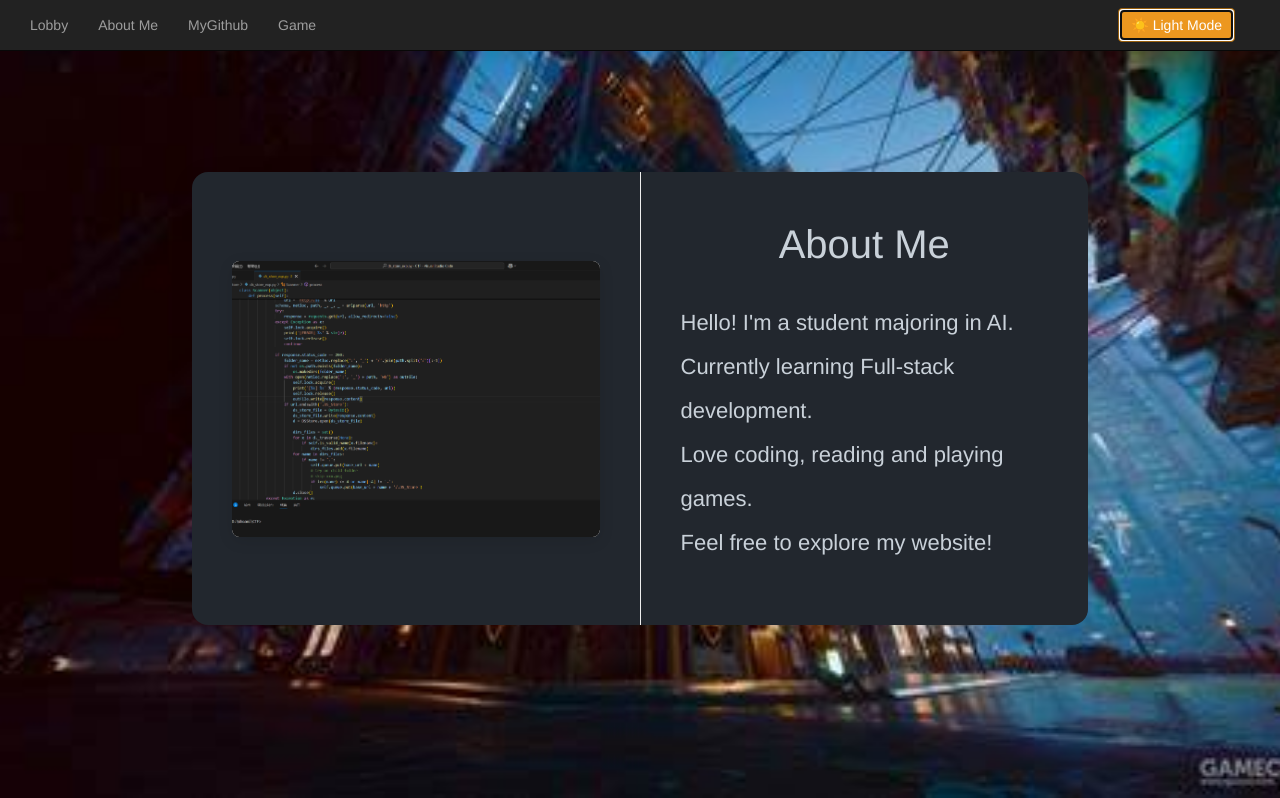
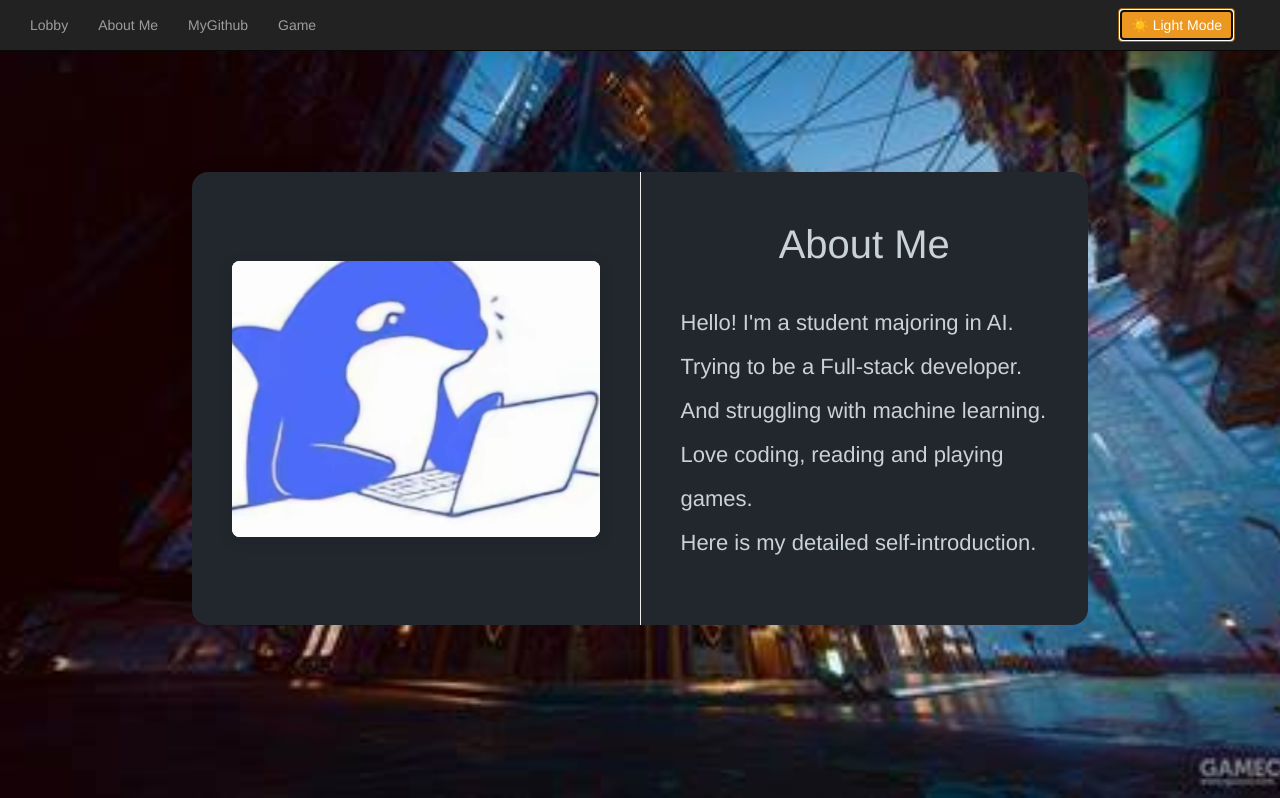
Before and after one commit to MCandOTHER/WebCoursework-NoBootstrapVersion, a website: page public/about.html in a window 1280 px wide. Both pictures are taken after a click on the button "🌙 Dark Mode". Shown: the top 798 px of the page. Drawn offline with nearby package versions, Linux system fonts and the light colour scheme.

Commit message:
增加了js内能被darkmode影响的id

```diff
--- a/public/about.html
+++ b/public/about.html
@@ -42,10 +42,37 @@
     </div>
   </nav>
 
-  <!-- CTF简要介绍 -->
+  <!-- 头像与简要介绍 -->
   <div class="scroll-trigger"
     style="position: relative; display: flex; justify-content: center; align-items: center; z-index: 1; pointer-events: none; margin-top: 8%;">
     <div id="introCard" class="animate-element"
+      style="pointer-events: auto; border-radius:16px; box-shadow:0 4px 24px rgba(0,0,0,0.08); width:70%; max-width:1000px; min-height:450px; display:flex; flex-direction:row; overflow:hidden; transition:background 0.3s, color 0.3s; font-size:36px;">
+      <!-- 左侧图片部分 -->
+      <div
+        style="flex:1; padding:50px 40px; border-right:1px solid #eee; display:flex; flex-direction:column; justify-content:center; align-items:center;">
+        <div class="image-container" style="width:100%;">
+          <img src="img/WeChat.jpg" alt="微信头像" class="focus-image" style="width:100%; height:320px; object-fit:cover;">
+        </div>
+      </div>
+      <!-- 右侧文本部分 -->
+      <div
+        style="flex:1; padding:50px 40px; display:flex; flex-direction:column; justify-content:center; align-items:center;">
+        <h2 style="margin-top:0; text-align:center; width:100%; font-size:40px; margin-bottom:35px;">About Me</h2>
+        <p style="font-size:22px; line-height:2;">
+          Hello! I'm a student majoring in AI.<br>
+          Trying to be a Full-stack developer.<br>
+          And struggling with machine learning.<br>
+          Love coding, reading and playing games.<br>
+          Here is my detailed self-introduction.<br>
+        </p>
+      </div>
+    </div>
+  </div>
+
+  <!-- CTF简要介绍 -->
+  <div class="scroll-trigger"
+    style="position: relative; display: flex; justify-content: center; align-items: center; z-index: 1; pointer-events: none; margin-top: 20%;">
+    <div id="ctfCard" class="animate-element"
       style="pointer-events: auto; border-radius:16px; box-shadow:0 4px 24px rgba(0,0,0,0.08); width:70%; max-width:1000px; min-height:450px; display:flex; flex-direction:row; overflow:hidden; transition:background 0.3s, color 0.3s; font-size:36px;">
       <!-- 左侧图片部分 -->
       <div
@@ -57,16 +84,15 @@
       <!-- 右侧文本部分 -->
       <div
         style="flex:1; padding:50px 40px; display:flex; flex-direction:column; justify-content:center; align-items:center;">
-        <h2 style="margin-top:0; text-align:center; width:100%; font-size:40px; margin-bottom:35px;">About Me</h2>
+        <h2 style="margin-top:0; text-align:center; width:100%; font-size:40px; margin-bottom:35px;">CTF is a hard for
+          me</h2>
         <p style="font-size:22px; line-height:2;">
-          Hello! I'm a student majoring in AI.<br>
-          Currently learning Full-stack development.<br>
-          Love coding, reading and playing games.<br>
-          Feel free to explore my website!
+
         </p>
       </div>
     </div>
   </div>
+
 
   <!-- 添加更多需要动画的块 -->
   <div class="scroll-trigger" style="margin-top: 50px;">
--- a/public/js/scripts.js
+++ b/public/js/scripts.js
@@ -13,6 +13,10 @@ function setDarkMode(on) {
   // 保存主题偏好到 localStorage
   localStorage.setItem('darkMode', on);
 
+  const cards = document.querySelectorAll('.intro-card');
+  const introCard = document.querySelector('#introCard');
+  const ctfCard = document.querySelector('#ctfCard');  // 添加新卡片选择器
+
   if (on) {
     document.body.classList.remove('light-mode');
     document.body.classList.add('dark-mode');
@@ -23,6 +27,18 @@ function setDarkMode(on) {
     btn.classList.add('btn-warning');
     introCard.style.background = CardDarkBg;
     introCard.style.color = DarkText;
+    if (introCard) {
+      introCard.style.background = CardDarkBg;
+      introCard.style.color = DarkText;
+    }
+    if (ctfCard) {  // 添加对新卡片的处理
+      ctfCard.style.background = CardDarkBg;
+      ctfCard.style.color = DarkText;
+    }
+    cards.forEach(card => {
+      card.style.background = CardDarkBg;
+      card.style.color = DarkText;
+    });
   } else {
     document.body.classList.remove('dark-mode');
     document.body.classList.add('light-mode');
@@ -33,6 +49,18 @@ function setDarkMode(on) {
     btn.classList.add('btn-default');
     introCard.style.background = CardLightBg;
     introCard.style.color = LightText;
+    if (introCard) {
+      introCard.style.background = CardLightBg;
+      introCard.style.color = LightText;
+    }
+    if (ctfCard) {  // 添加对新卡片的处理
+      ctfCard.style.background = CardLightBg;
+      ctfCard.style.color = LightText;
+    }
+    cards.forEach(card => {
+      card.style.background = CardLightBg;
+      card.style.color = LightText;
+    });
   }
 }
 
```
Also changed, not shown: public/img/WeChat.jpg (added).
